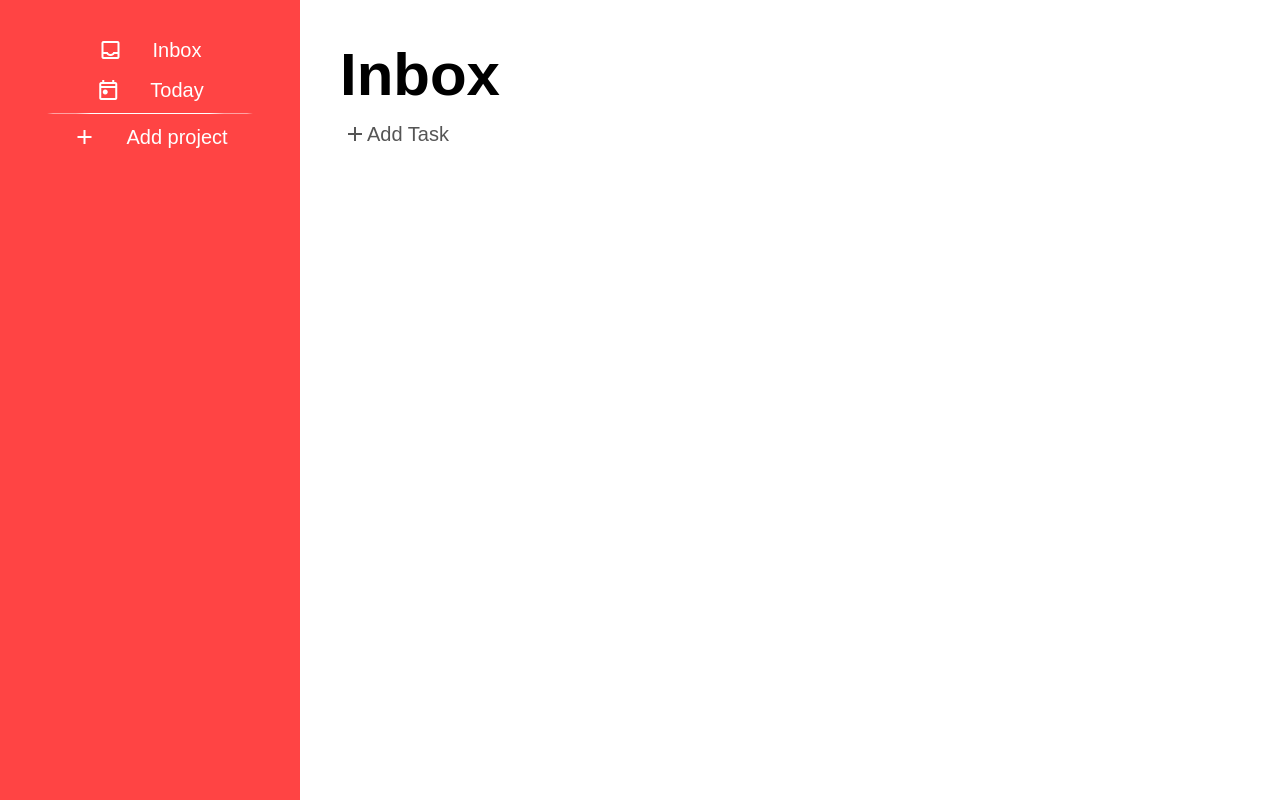
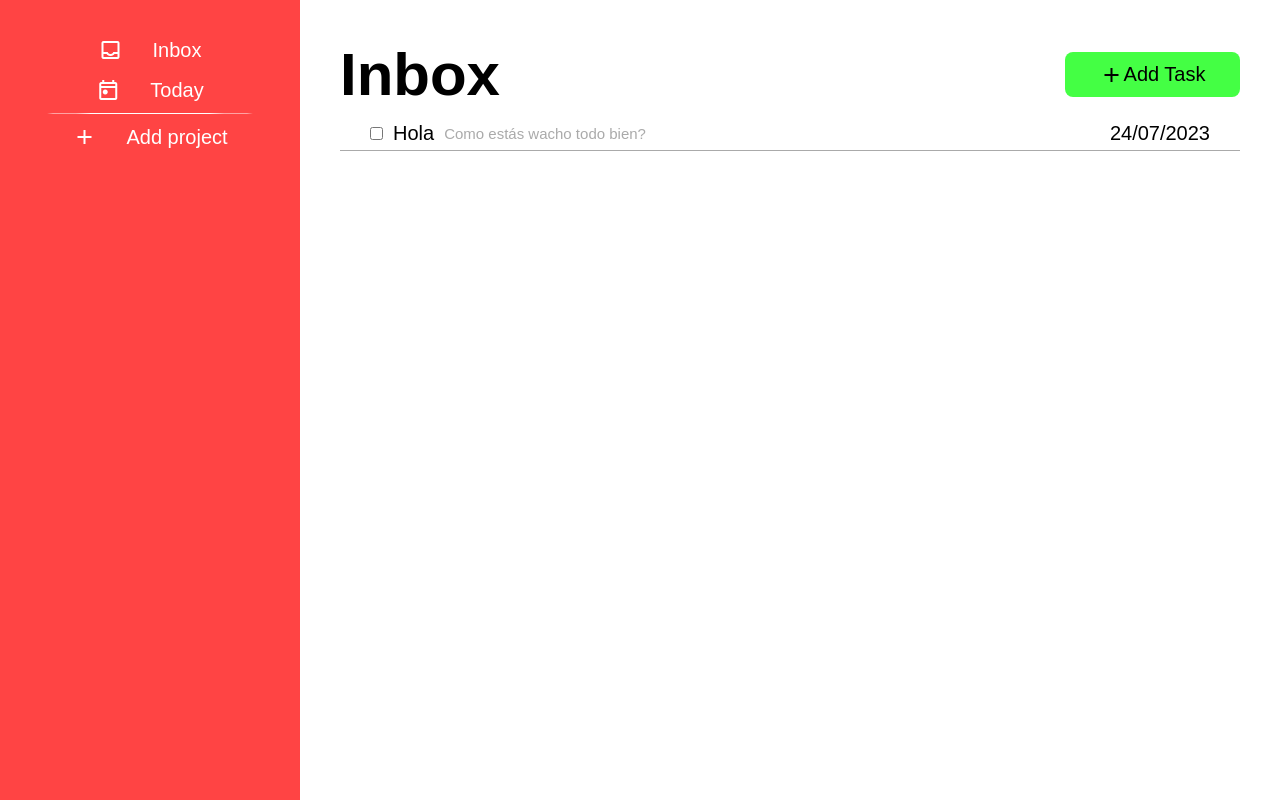
Before and after one commit to PulidoLuciano/TodoList, a website built with webpack: page dist/index.html in a window 1280 px wide. Built offline with nearby package versions, Linux system fonts and the light colour scheme.

Commit message:
Create add project function and tasks renderization

```diff
--- a/src/DOM/projects.js
+++ b/src/DOM/projects.js
@@ -2,18 +2,71 @@ export default function projects(project){
     let divProjects = document.createElement("section");
     divProjects.setAttribute("id", "projects");
 
+    let divInfo = document.createElement("div");
+    divInfo.setAttribute("id", "project-info");
+    divProjects.appendChild(divInfo);
+
     let h1Title = document.createElement("h1");
     h1Title.innerHTML = project.title;
+    divInfo.appendChild(h1Title);
+
+    let divButtons = document.createElement("div");
+    divButtons.setAttribute("id", "project-buttons");
+    divInfo.appendChild(divButtons);
+
+    let buttonAddNewTask = document.createElement("button");
+    buttonAddNewTask.setAttribute("id", "add-task-button");
+    buttonAddNewTask.classList.add("project-button");
+    buttonAddNewTask.innerHTML = `<span class="material-symbols-outlined">add</span> Add Task`;
+    divButtons.appendChild(buttonAddNewTask);
+
+    if(project.title != "Inbox" && project.title != "Today"){
+        let buttonDeleteProject = document.createElement("button");
+        buttonDeleteProject.setAttribute("id", "delete-project-button");
+        buttonDeleteProject.classList.add("project-button");
+        buttonDeleteProject.innerHTML = `<span class="material-symbols-outlined">delete</span> Delete project`;
+        divButtons.appendChild(buttonDeleteProject);
+    }
 
     let divTasks = document.createElement("div");
     divTasks.setAttribute("id", "project-tasks");
+    divProjects.appendChild(divTasks);
 
-    let buttonAddNewTask = document.createElement("button");
-    buttonAddNewTask.setAttribute("id", "add-task-button");
-    buttonAddNewTask.innerHTML = `<span class="material-symbols-outlined">add</span> Add Task`;
+    let countTask = 0;
+    project.tasks.forEach(element => {
+        console.log(element);
 
-    divProjects.appendChild(h1Title);
-    divProjects.appendChild(buttonAddNewTask);
+        let divTask = document.createElement("div");
+        divTask.classList.add("task");
+        divTask.setAttribute("name", countTask);
+
+        let div = document.createElement("div");
+        div.classList.add("task-info");
+        divTask.appendChild(div);
+
+        let check = document.createElement("input");
+        check.classList.add("task-check");
+        check.setAttribute("type", "checkbox");
+        check.setAttribute("name", countTask);
+        div.appendChild(check);
+
+        let taskTitle = document.createElement("p");
+        taskTitle.innerHTML = element.title;
+        div.appendChild(taskTitle);
+
+        let taskDescription = document.createElement("p");
+        taskDescription.classList.add("task-description");
+        taskDescription.innerHTML = element.description;
+        div.appendChild(taskDescription);
+
+        let taskDueDate = document.createElement("p");
+        taskDueDate.innerHTML = element.dueDate;
+        divTask.appendChild(taskDueDate);
+
+        divTasks.appendChild(divTask);
+
+        countTask++;
+    });
 
     return divProjects;
 }
--- a/src/DOM/sider.js
+++ b/src/DOM/sider.js
@@ -37,6 +37,7 @@ export default function sider(projects){
     let buttonNewProject = document.createElement("button");
     buttonNewProject.classList.add("sider-button");
     buttonNewProject.innerHTML = `<span class="material-symbols-outlined">add</span> Add project`;
+    buttonNewProject.onclick = clickNewProjectHandler;
     divSider.appendChild(buttonNewProject);
 
     return divSider;
@@ -45,3 +46,11 @@ export default function sider(projects){
 function clickProjectHandler(e){
     ProjectsPresenter.ChangeActualProject(e.target.name);
 }
+
+function clickNewProjectHandler(e){
+    let title = prompt("Enter the title for your new Project!");
+
+    if(title != null && title != "" && title != "Inbox" && title != "Today"){
+        ProjectsPresenter.AddProject(title);
+    }
+}
--- a/src/Domain/project.js
+++ b/src/Domain/project.js
@@ -12,6 +12,14 @@ export class Project{
         this._title = value;
     }
 
+    get tasks(){
+        return this._tasks;
+    }
+
+    set tasks(value){
+        this._tasks = value;
+    }
+
     AddTask(task){
         this.tasks.push(task);
     }
--- a/src/Presenters/projectsPresenter.js
+++ b/src/Presenters/projectsPresenter.js
@@ -22,6 +22,7 @@ const ProjectsPresenter = (() => {
 
     const AddTask = (title, description, dueDate) => {
         _repository.projectList[actualProject].AddTask(new Task(title, description, dueDate));
+        DrawPage();
     }
 
     const ChangeActualProject = (pos) => {
--- a/src/style.css
+++ b/src/style.css
@@ -3,6 +3,9 @@
     --sider-color-hover: #ff1111;
     --sider-font-color: #ffffff;
     --task-height: 40px;
+    --add-task-color: #44ff44;
+    --add-task-hover: #11ff11;
+    --task-color-hover: #eeeeee;
 }
 
 *{
@@ -68,26 +71,73 @@
 
 h1{
     font-size: 3rem;
-    width: 100%;
-    margin-bottom: 5px;
+}
+
+.project-button{
+    display: flex;
+    align-items: center;
+    justify-content: center;
+    border: none;
+    padding: 5px;
+    cursor: pointer;
+    border-radius: 8px;
+    width: 175px;
+    height: 45px;
 }
 
 #add-task-button{
-    background-color: #ffffff;
-    color: #555555;
-    height: var(--task-height);
-    text-align: left;
-    border: none;
-    padding: 3px;
-    cursor: pointer;
+    background-color: var(--add-task-color);
+}
+
+#delete-project-button{
+    background-color: var(--sider-color);
 }
 
 #add-task-button:hover{
-    color: #000000;
-    background-color: #eeeeee;
+    background-color: var(--add-task-hover);
+}
+
+#delete-project-button:hover{
+    background-color: var(--sider-color-hover);
 }
 
 button{
     display: flex;
     align-items: center;
 }
+
+#project-info{
+    display: flex;
+    justify-content: space-between;
+    align-items: center;
+    margin-bottom: 8px;
+}
+
+#project-buttons{
+    display: flex;
+    gap: 15px;
+}
+
+.task{
+    display: flex;
+    justify-content: space-between;
+    padding: 5px 30px;
+    align-items: center;
+    border-bottom: 1px solid #aaaaaa;
+}
+
+.task:hover{
+    background-color: var(--task-color-hover);
+}
+
+.task-description{
+    color: #aaaaaa;
+    font-size: 0.75rem;
+}
+
+.task-info{
+    display: flex;
+    gap: 10px;
+    justify-content: left;
+    align-items:center;
+}
```
Also changed, not shown: dist/index.bundle.js, dist/project.bundle.js, dist/projects.bundle.js, dist/projectsPresenter.bundle.js, dist/sider.bundle.js, dist/structure.bundle.js.
